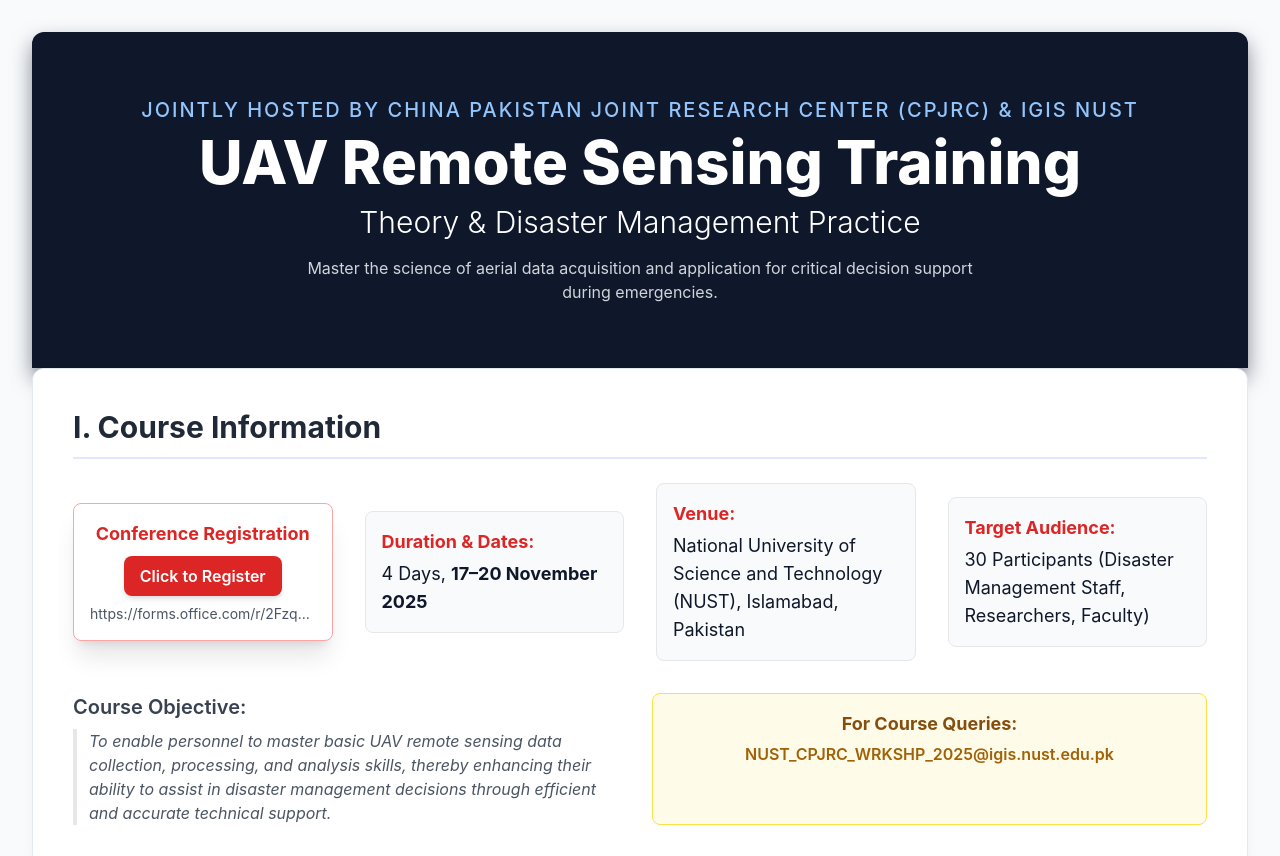
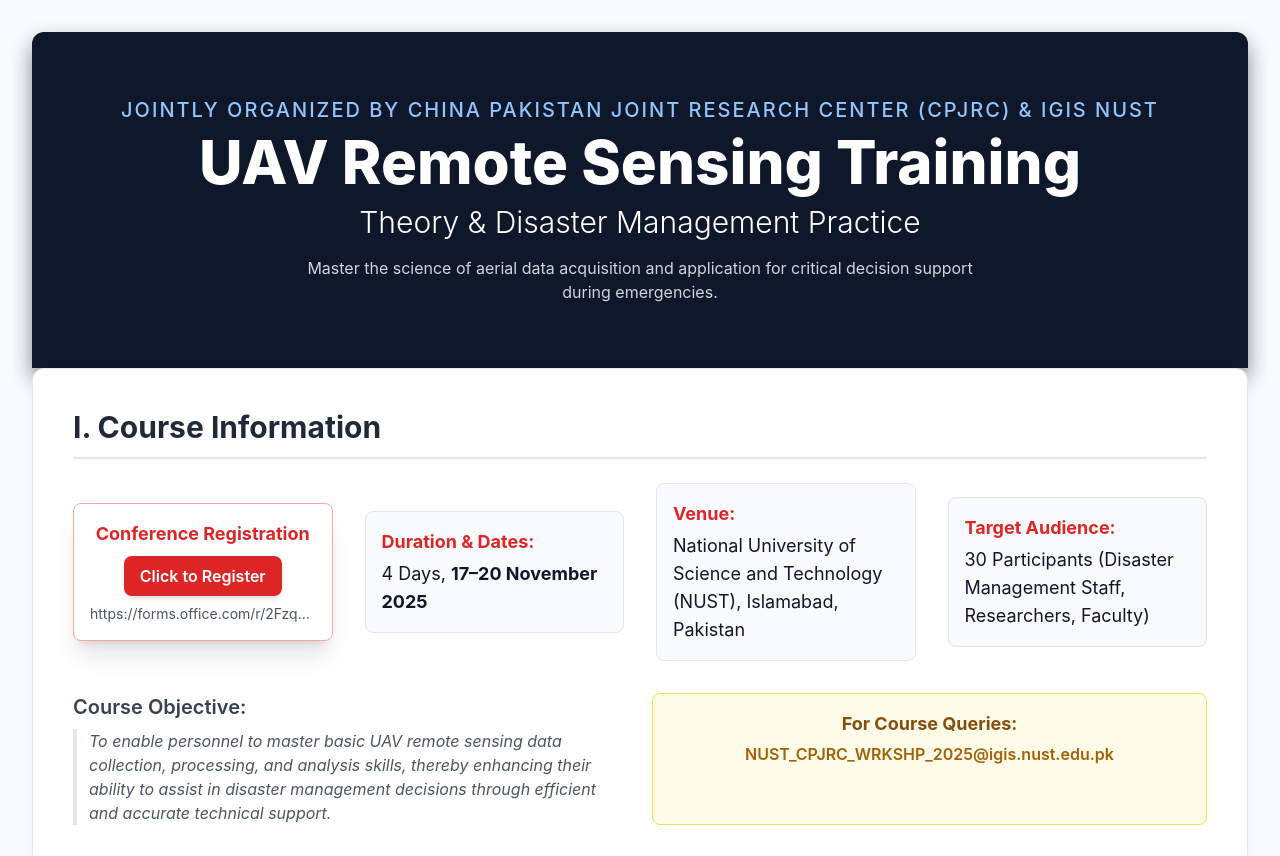
Before and after one commit to NUSTCPJRC2025/NUSTCPJRC2025.github.io, a plain HTML site: page index.html in a window 1280 px wide. Shown: the top 856 px of the page. Drawn offline with nearby package versions, Linux system fonts and the light colour scheme.

Commit message:
Update index.html

```diff
--- a/index.html
+++ b/index.html
@@ -83,7 +83,7 @@
         <!-- Header Section -->
         <header class="header-section text-center">
             <p class="text-xl font-medium uppercase tracking-widest text-blue-300 mb-2">
-                Jointly Hosted by China Pakistan Joint Research Center (CPJRC) & IGIS NUST
+                Jointly Organized by China Pakistan Joint Research Center (CPJRC) & IGIS NUST
             </p>
             <h1 class="text-5xl sm:text-6xl font-extrabold mb-3">UAV Remote Sensing Training</h1>
             <h2 class="text-2xl sm:text-3xl font-light">Theory & Disaster Management Practice</h2>
```
